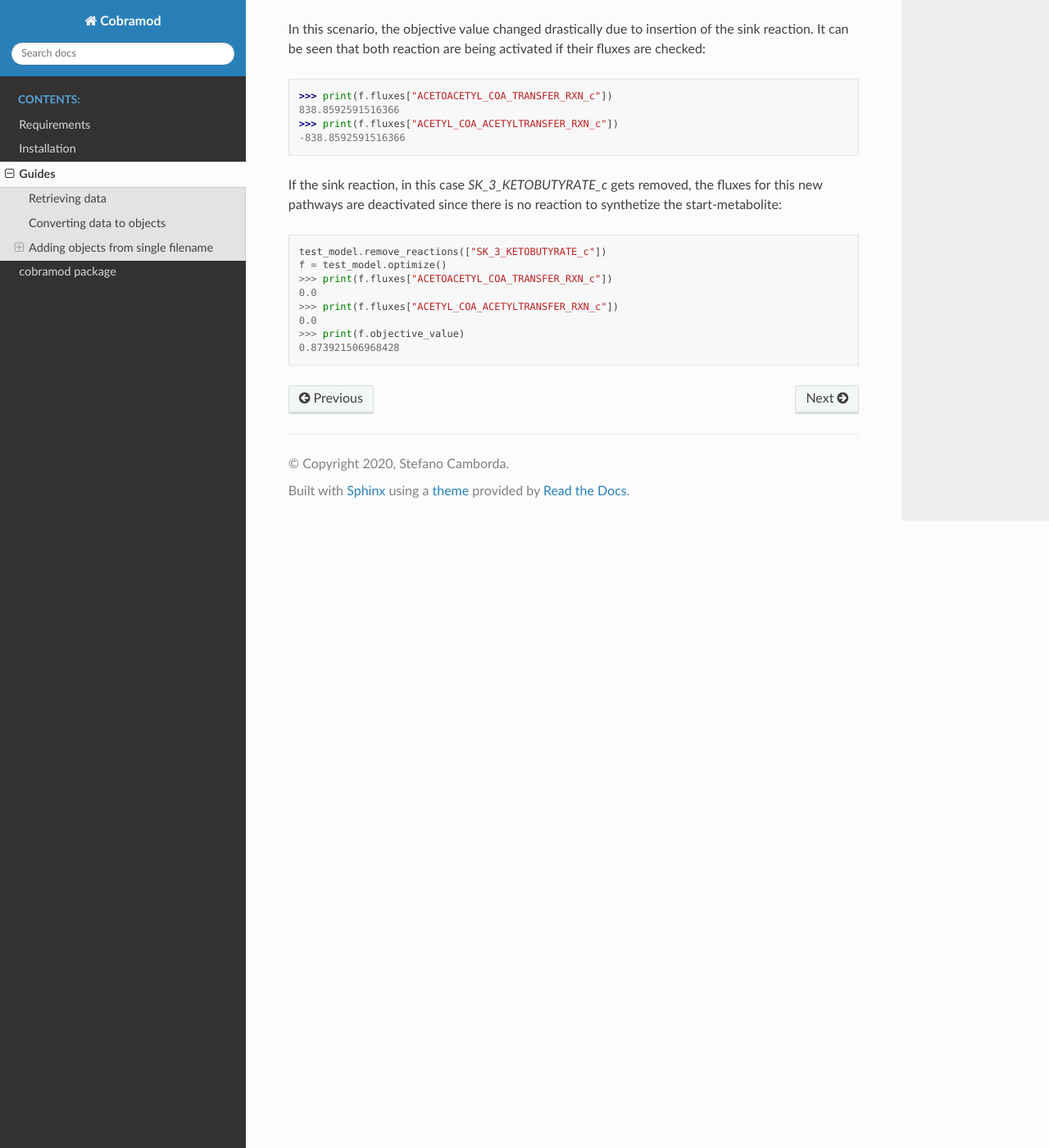
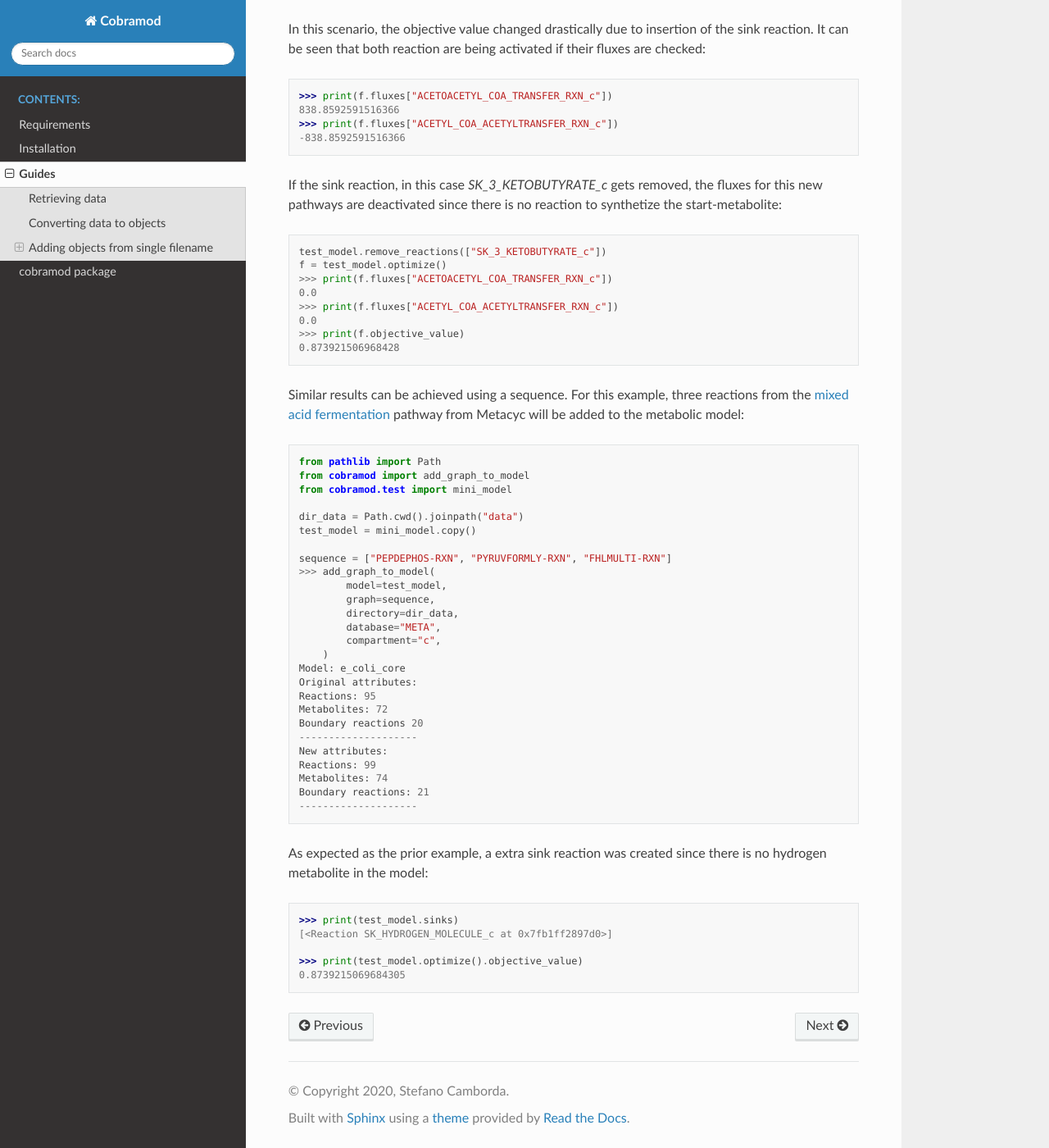
Before and after one commit to Toepfer-Lab/cobramod, a Sphinx documentation site: the page built from docs/source/example.rst, in a window 1280 px wide and 1400 px high, scrolled down 5010 px. Shown: the whole window at 82% size. Built offline with Sphinx 7.4.7 and the Read the Docs theme 2.0.0, drawn with Linux system fonts in a browser that asks for light colours; some of the changed text lies outside the part shown.

Commit message:
UPDATED: example.rst now includes a second example for the 'pathway' section. Typos fixed in same file.

```diff
--- a/docs/source/example.rst
+++ b/docs/source/example.rst
@@ -93,8 +93,8 @@ methods *add_meta_from_file* and *add_reactions_from_file*.
 Metabolites
 """""""""""
 
-It is possible to build metabolites either from a database or customized.
-For instance, given the following file *new_metabolites.txt*:
+Thee are two options to create metabolite objects. either from a database or
+built customized. For instance, given the following file *new_metabolites.txt*:
 
 .. code-block::
     :emphasize-lines: 3
@@ -285,3 +285,45 @@ synthetize the start-metabolite::
   0.0
   >>> print(f.objective_value)
   0.873921506968428
+
+Similar results can be achieved using a sequence. For this example, three
+reactions from the `mixed acid fermentation
+<https://biocyc.org/META/NEW-IMAGE?type=PATHWAY&object=FERMENTATION-PWY>`_
+pathway from Metacyc will be added to the metabolic model::
+
+
+  from pathlib import Path
+  from cobramod import add_graph_to_model
+  from cobramod.test import mini_model
+
+  dir_data = Path.cwd().joinpath("data")
+  test_model = mini_model.copy()
+
+  sequence = ["PEPDEPHOS-RXN", "PYRUVFORMLY-RXN", "FHLMULTI-RXN"]
+  >>> add_graph_to_model(
+          model=test_model,
+          graph=sequence,
+          directory=dir_data,
+          database="META",
+          compartment="c",
+      )
+  Model: e_coli_core
+  Original attributes:
+  Reactions: 95
+  Metabolites: 72
+  Boundary reactions 20
+  --------------------
+  New attributes:
+  Reactions: 99
+  Metabolites: 74
+  Boundary reactions: 21
+  --------------------
+
+As expected as the prior example, a extra sink reaction was created since there
+is no hydrogen metabolite in the model::
+
+  >>> print(test_model.sinks)
+  [<Reaction SK_HYDROGEN_MOLECULE_c at 0x7fb1ff2897d0>]
+
+  >>> print(test_model.optimize().objective_value)
+  0.8739215069684305
```
